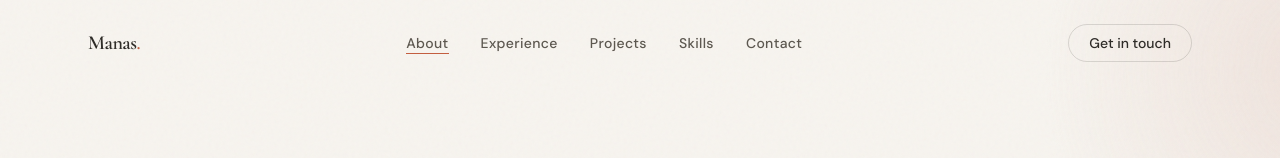
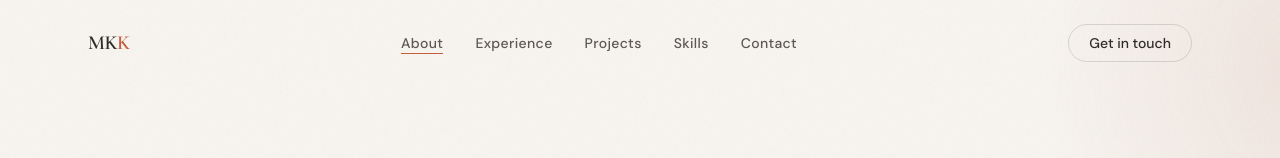
Before and after one commit to mkanakala10/my-portfolio, a React (Vite) app: page / in a window 1280 px wide. Shown: the top 158 px of the page. Built offline with nearby package versions, Linux system fonts and the light colour scheme.

Commit message:
fixed home logo

```diff
--- a/src/components/Navigation.tsx
+++ b/src/components/Navigation.tsx
@@ -48,8 +48,7 @@ export function Navigation() {
           href="#"
           className="font-display text-xl font-semibold tracking-tight text-ink transition-opacity hover:opacity-70"
         >
-          {personal.name.split(' ')[0]}
-          <span className="text-copper">.</span>
+          MK<span className="text-copper">K</span>
         </a>
 
         <ul className="hidden items-center gap-8 md:flex">
```
